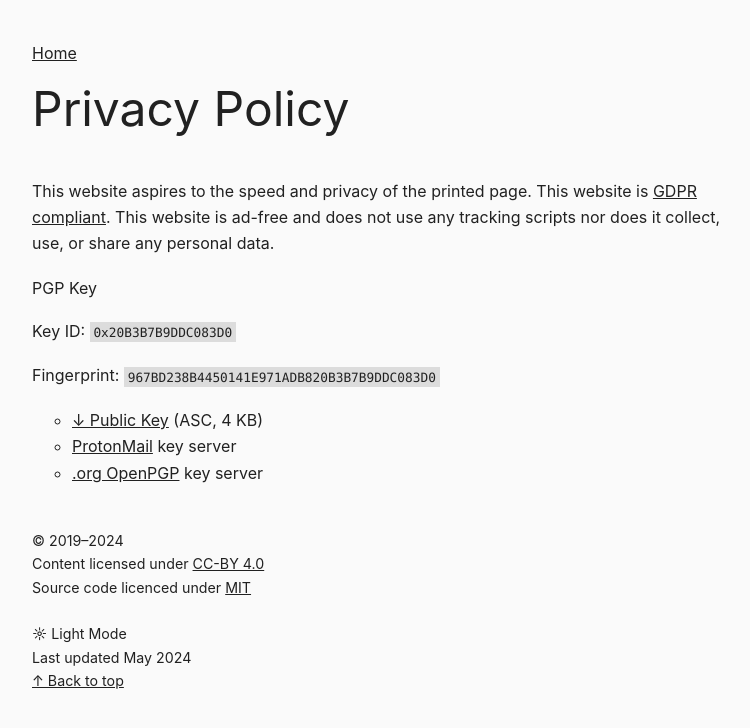
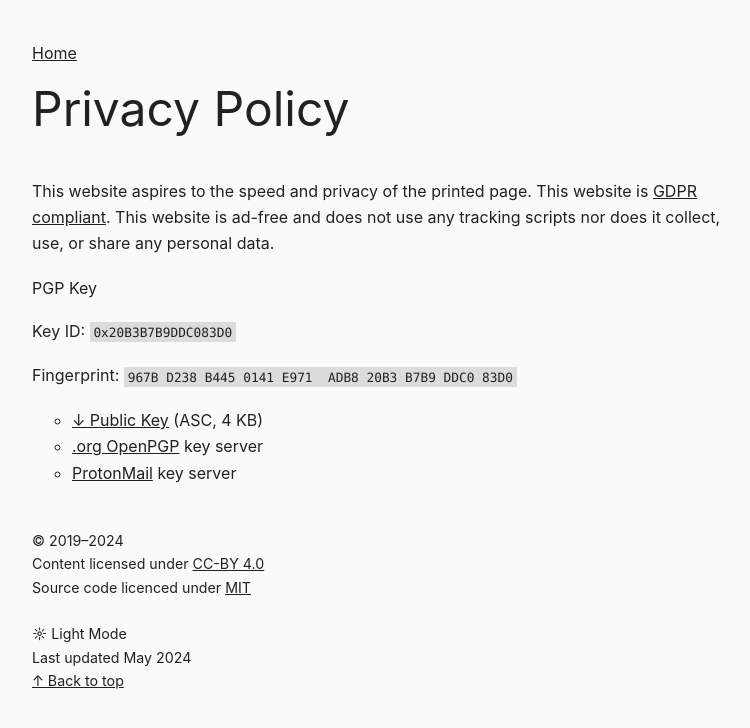
Before and after one commit to gerhardlanz/gerhardla.nz, a Jekyll site: the page built from privacy.md, in a window 1280 px wide. Shown: the top 728 px of the page, without its empty margins (8-758 px from the left). Built offline with Jekyll 4.4.1, drawn with Linux system fonts in a browser that asks for light colours; our own code applies the rules of GitHub Pages for plain Markdown files.

Commit message:
chore: change PGP public key filename update privacy page

```diff
--- a/privacy.md
+++ b/privacy.md
@@ -11,8 +11,8 @@
 
 Key ID: `0x20B3B7B9DDC083D0`
 
-Fingerprint: `967BD238B4450141E971ADB820B3B7B9DDC083D0`
+Fingerprint: `967B D238 B445 0141 E971  ADB8 20B3 B7B9 DDC0 83D0`
 
-* [↓ Public Key](assets/967BD238B4450141E971ADB820B3B7B9DDC083D0.asc) (ASC, 4 KB)
+* [↓ Public Key](assets/pubkey.asc) (ASC, 4 KB)
+* <a rel="pgpkey" type="application/pgp-keys" href="https://keys.openpgp.org/search?q=me@gerhardla.nz">.org OpenPGP</a> key server
 * <a rel="pgpkey" type="application/pgp-keys" href="https://mail-api.proton.me/pks/lookup?op=get&search=me@gerhardla.nz">ProtonMail</a> key server
-* <a rel="pgpkey" type="application/pgp-keys" href="https://keys.openpgp.org/search?q=me@gerhardla.nz">.org OpenPGP</a> key server
```
Also changed, not shown: 2 other files.
